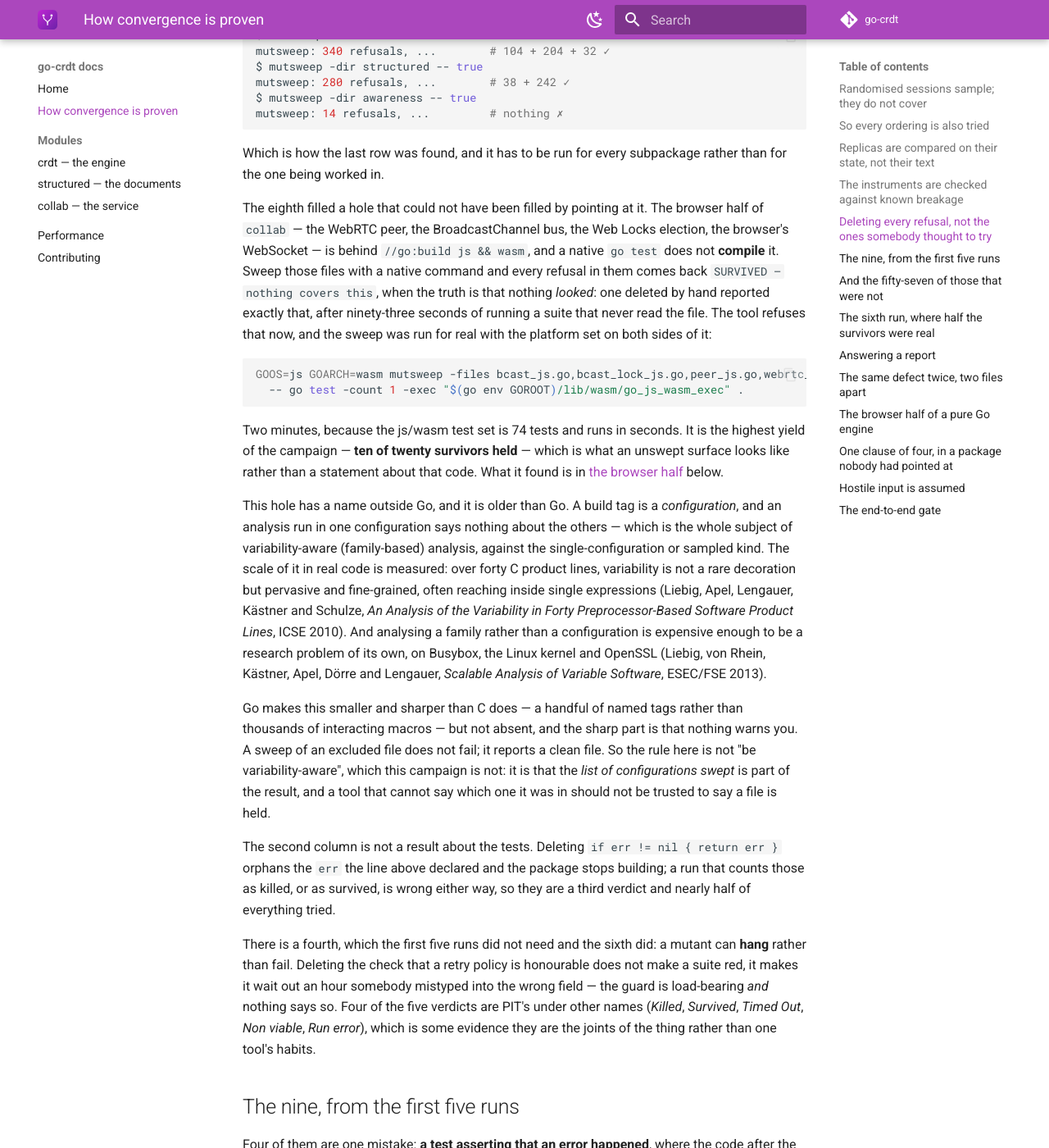
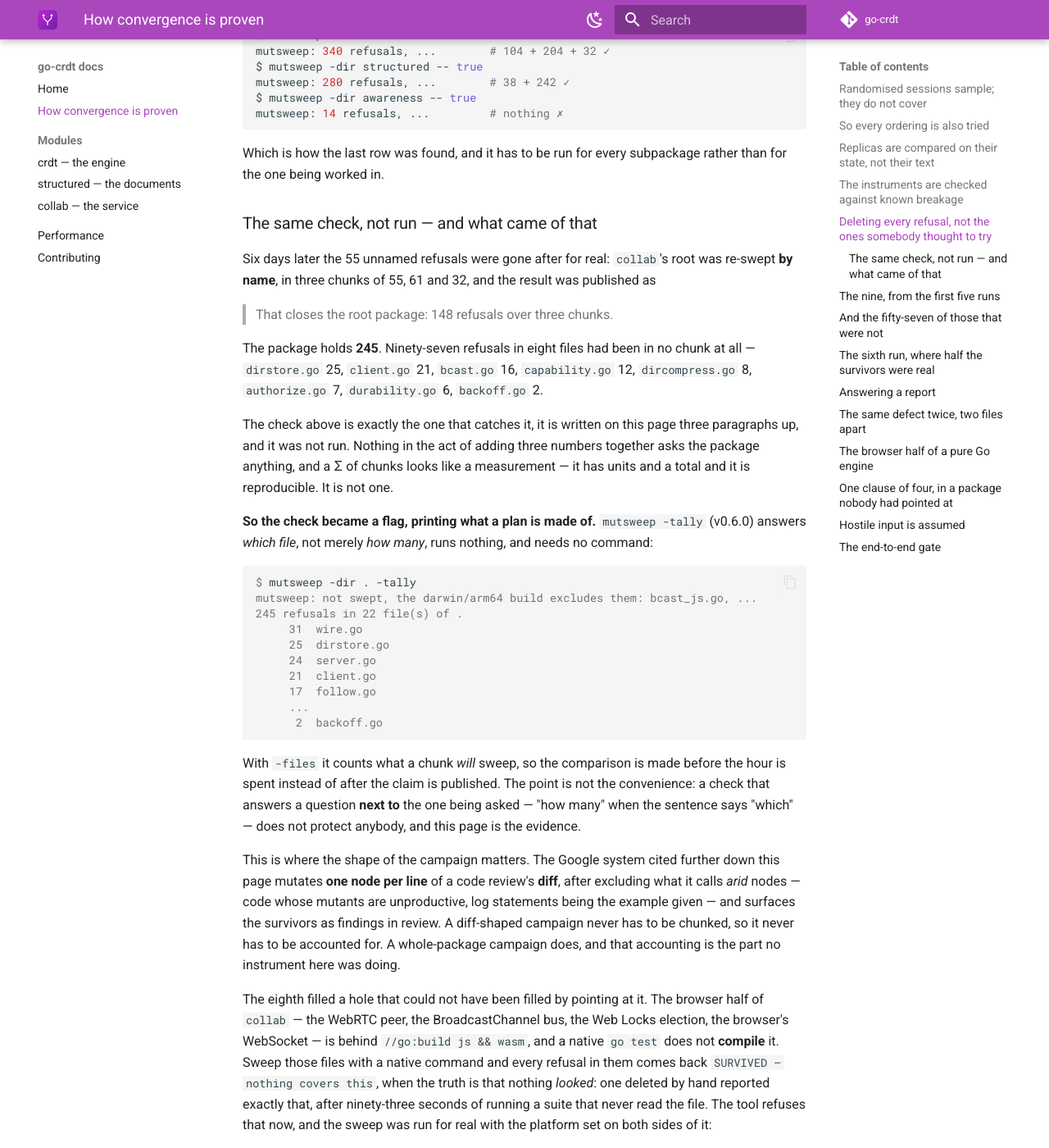
Before and after one commit to go-crdt/docs, an MkDocs documentation site: the page built from docs/methodology.md, in a window 1280 px wide and 1400 px high, scrolled down 2895 px. Shown: the whole window at 82% size. Built offline with MkDocs 1.6.1 and Material for MkDocs 9.7.7, drawn with Linux system fonts in a browser that asks for light colours; the version menu is left out.

Commit message:
methodology: the check was on this page, and it was not run (#24)
Six days after this page said that rows naming a theme cannot say which files
they covered, collab's root was re-swept BY NAME in three chunks of 55, 61 and
32 refusals -- and the result was published as "148 refusals, that closes the
root package", over a package holding 245. Ninety-seven refusals in eight
files had been in no chunk at all.

The check that catches it is the one three paragraphs above: compare the total
the package reports with what the rows claim. It was written here and it was
not run, because nothing in the act of adding three numbers together asks the
package anything -- and a sum of chunks looks like a measurement. It has
units, a total, and it reproduces. It is not one.

So the check became a flag. `mutsweep -tally` (v0.6.0) answers WHICH file
rather than only how many, runs nothing, needs no command, and with -files
counts what a chunk will sweep. The lesson is not the convenience: a check
that answers a question NEXT TO the one being asked -- "how many" where the
sentence says "which" -- protects nobody, and this page is the evidence.

Also says why the shape of the campaign is what makes the accounting
necessary: a diff-shaped system, like the Google one cited further down, never
has to chunk, so it never has to account.

Co-authored-by: Claude Opus 5 <noreply@anthropic.com>

````diff
--- a/docs/methodology.md
+++ b/docs/methodology.md
@@ -112,6 +112,54 @@ mutsweep: 14 refusals, ...         # nothing ✗
 
 Which is how the last row was found, and it has to be run for every subpackage
 rather than for the one being worked in.
+
+### The same check, not run — and what came of that
+
+Six days later the 55 unnamed refusals were gone after for real: `collab`'s root
+was re-swept **by name**, in three chunks of 55, 61 and 32, and the result was
+published as
+
+> That closes the root package: 148 refusals over three chunks.
+
+The package holds **245**. Ninety-seven refusals in eight files had been in no
+chunk at all — `dirstore.go` 25, `client.go` 21, `bcast.go` 16, `capability.go`
+12, `dircompress.go` 8, `authorize.go` 7, `durability.go` 6, `backoff.go` 2.
+
+The check above is exactly the one that catches it, it is written on this page
+three paragraphs up, and it was not run. Nothing in the act of adding three
+numbers together asks the package anything, and a Σ of chunks looks like a
+measurement — it has units and a total and it is reproducible. It is not one.
+
+**So the check became a flag, printing what a plan is made of.** `mutsweep
+-tally` (v0.6.0) answers *which file*, not merely *how many*, runs nothing, and
+needs no command:
+
+```console
+$ mutsweep -dir . -tally
+mutsweep: not swept, the darwin/arm64 build excludes them: bcast_js.go, ...
+245 refusals in 22 file(s) of .
+     31  wire.go
+     25  dirstore.go
+     24  server.go
+     21  client.go
+     17  follow.go
+     ...
+      2  backoff.go
+```
+
+With `-files` it counts what a chunk *will* sweep, so the comparison is made
+before the hour is spent instead of after the claim is published. The point is
+not the convenience: a check that answers a question **next to** the one being
+asked — "how many" when the sentence says "which" — does not protect anybody,
+and this page is the evidence.
+
+This is where the shape of the campaign matters. The Google system cited further
+down this page mutates **one node per line** of a code review's **diff**, after
+excluding what it calls *arid* nodes — code whose mutants are unproductive, log
+statements being the example given — and surfaces the survivors as findings in
+review. A diff-shaped campaign never has to be chunked, so it never has to be
+accounted for. A whole-package campaign does, and that accounting is the part no
+instrument here was doing.
 
 The eighth filled a hole that could not have been filled by pointing at it. The
 browser half of `collab` — the WebRTC peer, the BroadcastChannel bus, the Web
````
